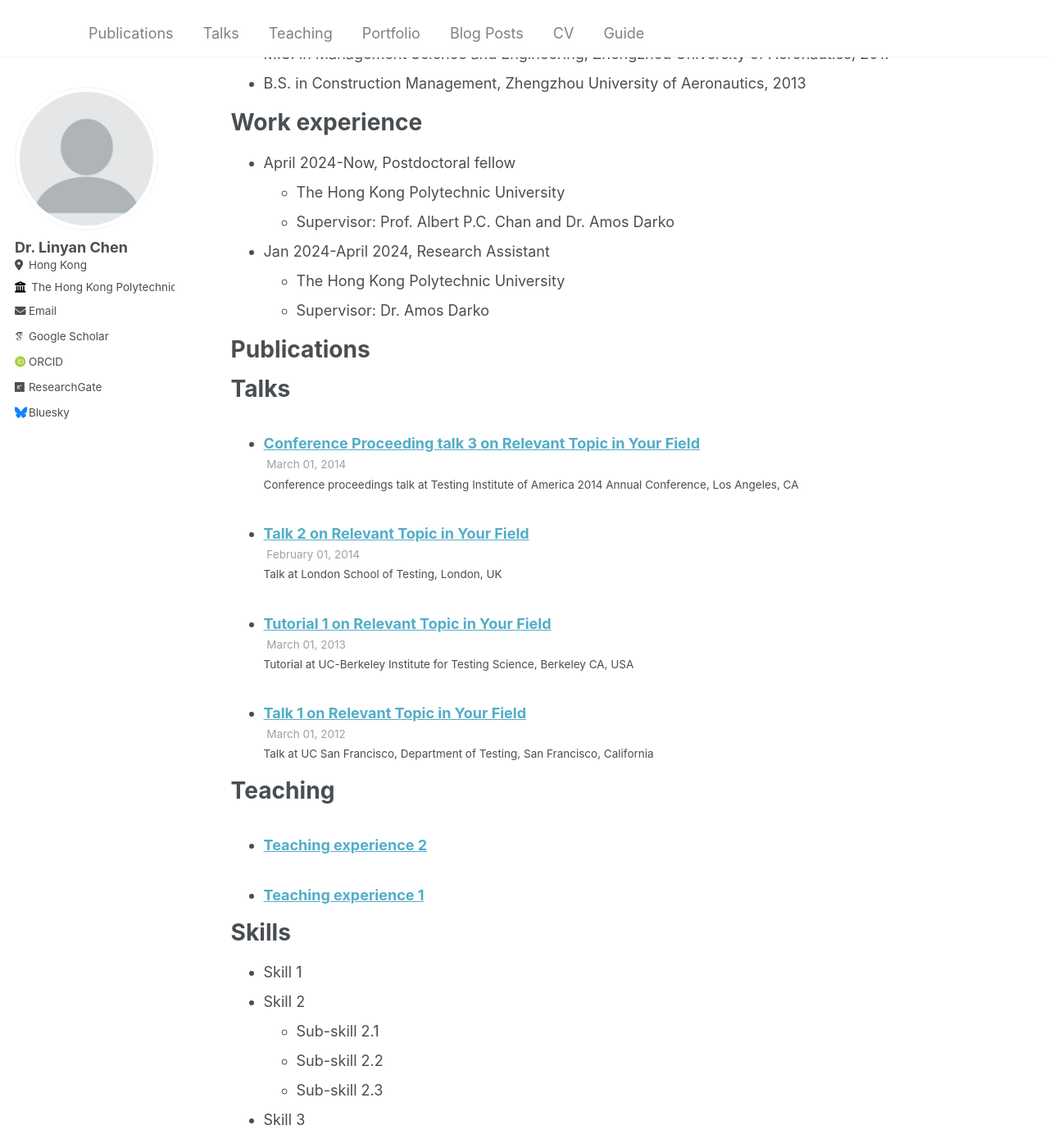
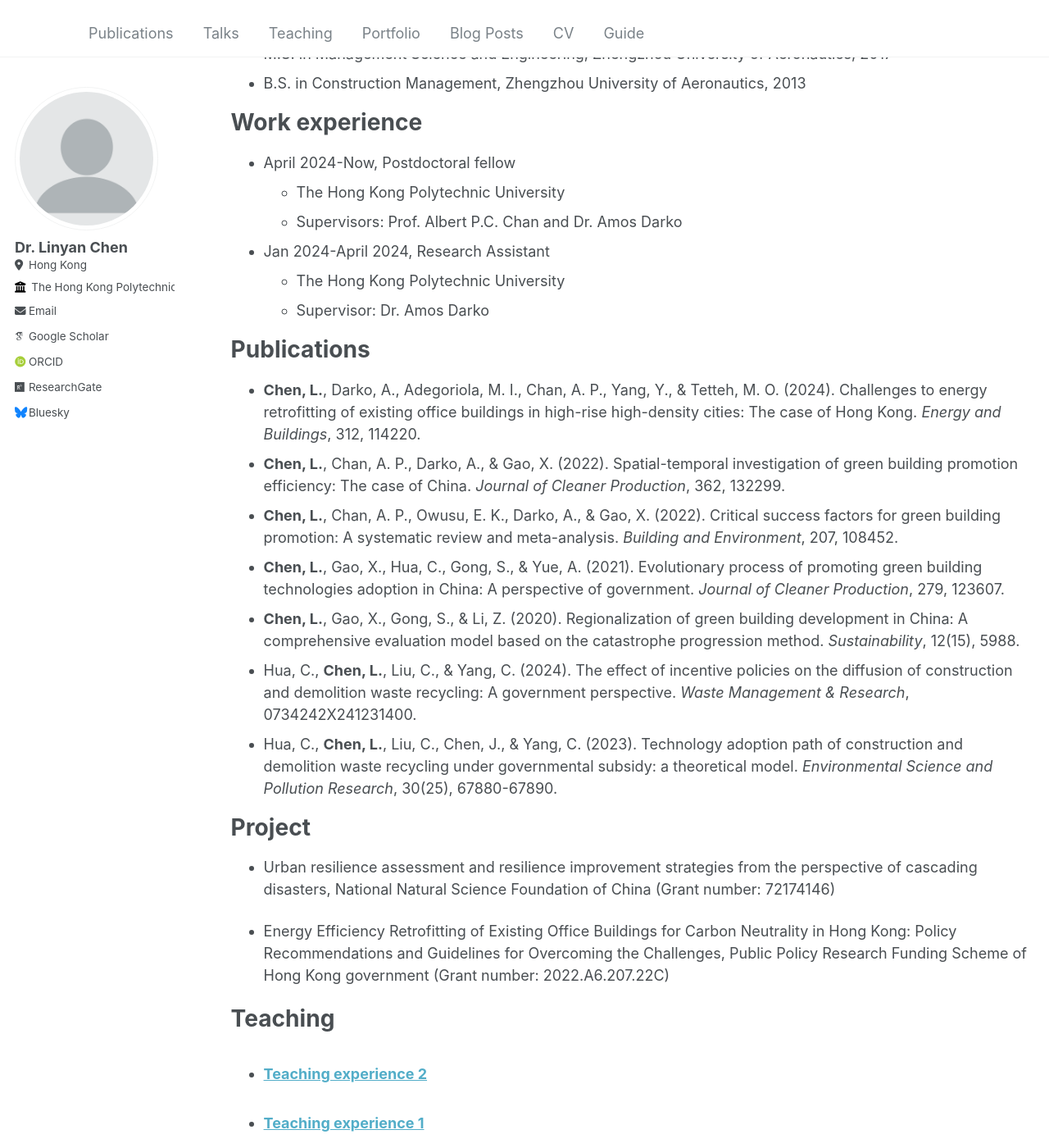
Before and after one commit to LynnChen1/LinyanChen, a Jekyll site: the page built from _pages/cv.md, in a window 1280 px wide and 1400 px high, scrolled down 220 px. Shown: the whole window at 82% size. Built offline with Jekyll 4.4.1, drawn with Linux system fonts in a browser that asks for light colours; some web fonts are replaced.

Commit message:
Update cv.md

```diff
--- a/_pages/cv.md
+++ b/_pages/cv.md
@@ -20,7 +20,7 @@ Work experience
 ======
 * April 2024-Now, Postdoctoral fellow
   * The Hong Kong Polytechnic University
-  * Supervisor: Prof. Albert P.C. Chan and Dr. Amos Darko
+  * Supervisors: Prof. Albert P.C. Chan and Dr. Amos Darko
 
 * Jan 2024-April 2024, Research Assistant
   * The Hong Kong Polytechnic University
@@ -29,15 +29,23 @@ Work experience
 
 Publications
 ======
+* **Chen, L.**, Darko, A., Adegoriola, M. I., Chan, A. P., Yang, Y., & Tetteh, M. O. (2024). Challenges to energy retrofitting of existing office buildings in high-rise high-density cities: The case of Hong Kong. *Energy and Buildings*, 312, 114220.
+* **Chen, L.**, Chan, A. P., Darko, A., & Gao, X. (2022). Spatial-temporal investigation of green building promotion efficiency: The case of China. *Journal of Cleaner Production*, 362, 132299.
+* **Chen, L.**, Chan, A. P., Owusu, E. K., Darko, A., & Gao, X. (2022). Critical success factors for green building promotion: A systematic review and meta-analysis. *Building and Environment*, 207, 108452.
+* **Chen, L.**, Gao, X., Hua, C., Gong, S., & Yue, A. (2021). Evolutionary process of promoting green building technologies adoption in China: A perspective of government. *Journal of Cleaner Production*, 279, 123607.
+* **Chen, L.**, Gao, X., Gong, S., & Li, Z. (2020). Regionalization of green building development in China: A comprehensive evaluation model based on the catastrophe progression method. *Sustainability*, 12(15), 5988.
+* Hua, C., **Chen, L.**, Liu, C., & Yang, C. (2024). The effect of incentive policies on the diffusion of construction and demolition waste recycling: A government perspective. *Waste Management & Research*, 0734242X241231400.
+*  Hua, C., **Chen, L.**, Liu, C., Chen, J., & Yang, C. (2023). Technology adoption path of construction and demolition waste recycling under governmental subsidy: a theoretical model. *Environmental Science and Pollution Research*, 30(25), 67880-67890.
 
 
+Project
+=====
+* Urban resilience assessment and resilience improvement strategies from the perspective of cascading disasters, National Natural Science Foundation of China (Grant number: 72174146)
+
+* Energy Efficiency Retrofitting of Existing Office Buildings for Carbon Neutrality in Hong Kong: Policy Recommendations and Guidelines for Overcoming the Challenges, Public Policy Research Funding Scheme of Hong
+Kong government (Grant number: 2022.A6.207.22C)
 
 
-Talks
-======
-  <ul>{% for post in site.talks reversed %}
-    {% include archive-single-talk-cv.html  %}
-  {% endfor %}</ul>
 
 Teaching
 ======
```
